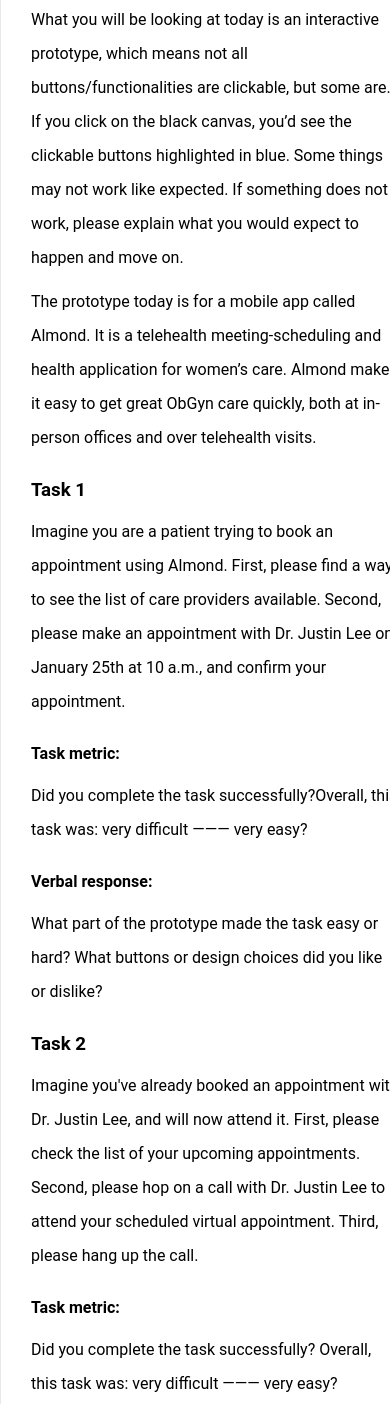
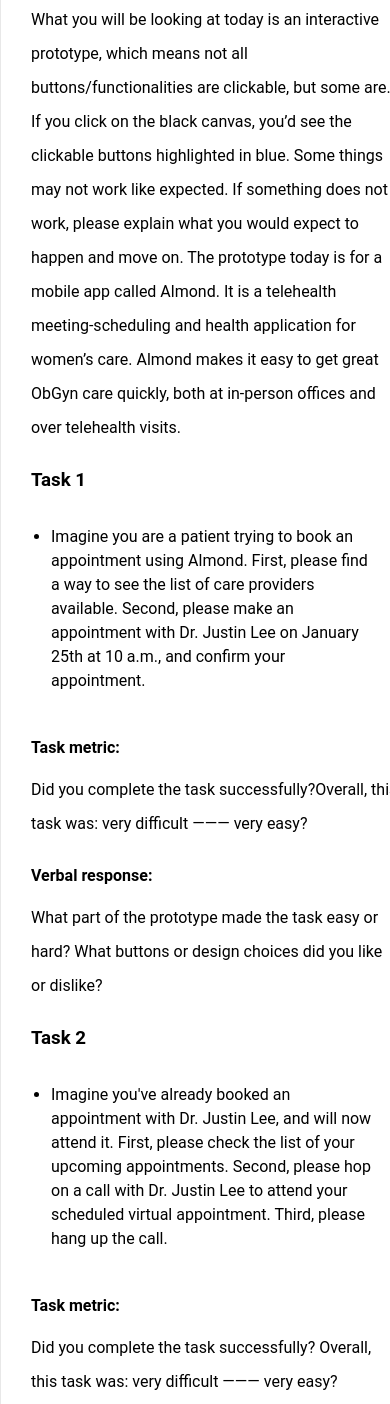
Before and after one commit to sleepykoala555/almond, a plain HTML site: page index.html in a window 390 px wide. Shown: the part 8033-9437 px from the top of the page. Drawn offline with Linux system fonts and the light colour scheme.

Commit message:
Update index.html

```diff
--- a/index.html
+++ b/index.html
@@ -215,27 +215,36 @@
              <h3>
                 Scenario
               </h3>
+              <div class="xuelie">
                 <p>  What you will be looking at today is an interactive prototype, which means not all
                   buttons/functionalities are clickable, but some are. If you click on the black canvas,
                   you’d see the clickable buttons highlighted in blue. Some things may not work like
                   expected. If something does not work, please explain what you would expect to happen
-                and move on. </p>
-              <p> The prototype today is for a mobile app called Almond. It is a telehealth
+                  and move on. The prototype today is for a mobile app called Almond. It is a telehealth
                   meeting-scheduling and health application for women’s care. Almond makes it easy to
                   get great ObGyn care quickly, both at in-person offices and over telehealth visits.</p>
+              </div>
+
               <h3> Task 1 </h3>
-              <p> Imagine you are a patient trying to book an appointment using Almond.
+              <div class="xuelie">
+                <ol>
+                <li> Imagine you are a patient trying to book an appointment using Almond.
                   First, please find a way to see the list of care providers available. Second, please make
-                an appointment with Dr. Justin Lee on January 25th at 10 a.m., and confirm your appointment.</p>
+                  an appointment with Dr. Justin Lee on January 25th at 10 a.m., and confirm your appointment.</li></ol>
+
                <h4> Task metric: </h4>
-               <p> Did you complete the task successfully?Overall, this task was: very difficult ——— very easy?</p>
+                <p>Did you complete the task successfully?Overall, this task was: very difficult ——— very easy?</p>
                 <h4> Verbal response: </h4>
-               <p> What part of the prototype made the task easy or hard? What buttons or design choices did you like or dislike? <br></p>
+                  <p>What part of the prototype made the task easy or hard? What buttons or design choices did you like or dislike? </p>
+                  </div>
 
               <h3> Task 2</h3>
-              <p> Imagine you've already booked an appointment with Dr. Justin Lee, and will now attend it. First, please check the
+              <div class="xuelie">
+                <ol>
+                <li>Imagine you've already booked an appointment with Dr. Justin Lee, and will now attend it. First, please check the
                   list of your upcoming appointments. Second, please hop on a call with Dr. Justin Lee to attend your scheduled virtual
-                appointment. Third, please hang up the call. </p>
+                  appointment. Third, please hang up the call. </li></ol>
+              </div>
               <h4> Task metric: </h4>
               <p>Did you complete the task successfully? Overall, this task was: very difficult ——— very easy? </p>
               <h4> Verbal response: </h4>
@@ -243,16 +252,17 @@
                 hard? What buttons or design choices did you like or dislike?  <br></p>
 
               <h3> Task 3</h3>
-              <p> Please spend a couple of minutes playing around and checking out other functions of the app.
+              <div class="xuelie">
+                <ol>
+                <li>Please spend a couple of minutes playing around and checking out other functions of the app.
                   Note that if you are not sure what’s clickable, you can always click on the black canvas, and you’d
-                see the clickable buttons highlighted in blue.</p>
+                  see the clickable buttons highlighted in blue.</li></ol>
               <h4> Verbal response: </h4>
               <p> What functionalities did you explore? What problem does the app solve or make easier?
                 How valuable is this solution to you? </p>
               <h4> Verbal response:</h4>
               <p> What other functionalities do you wish an app like Almond would provide? How might
                 you benefit from using Almond? </p>
-                <br>
                 <br>
             </div>
 
```
Lines whose indentation alone changed are shown as unchanged.
